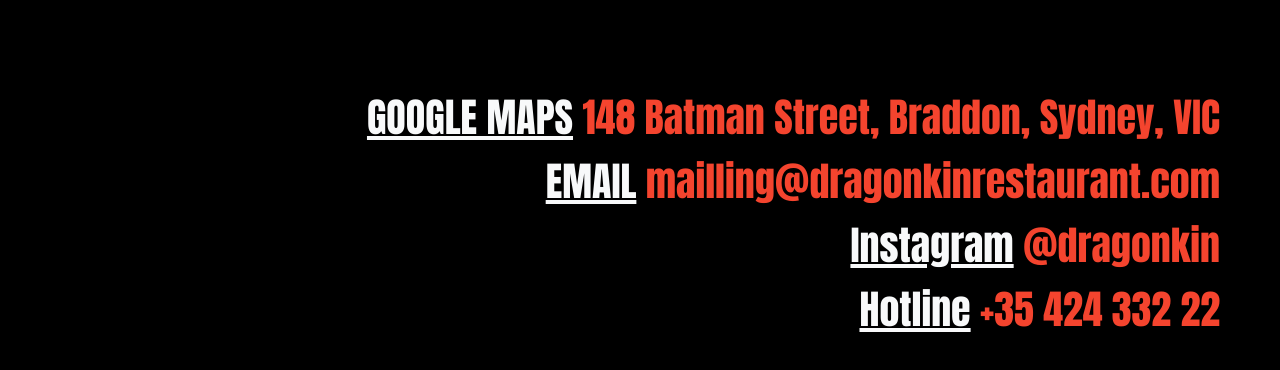
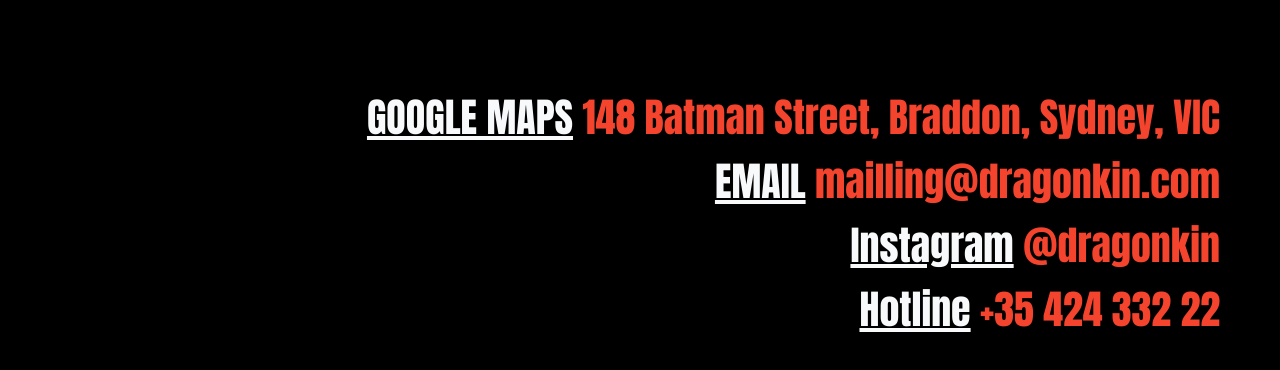
Before and after one commit to vd191/Dragon-Kin-Restaurant, a plain HTML site: page index.html in a window 1280 px wide. Shown: the part 752-1122 px from the top of the page. Drawn offline with Linux system fonts and the light colour scheme; a web font is replaced by a local one.

Commit message:
update email

```diff
--- a/index.html
+++ b/index.html
@@ -93,7 +93,7 @@
 				</p>
 				<p class="lead text-end display-6">
 					<a class="text-light" target="_blank" href="https://google.com">EMAIL</a>
-					<span class="text-primary-2">mailling@dragonkinrestaurant.com</span>
+					<span class="text-primary-2">mailling@dragonkin.com</span>
 				</p>
 				<p class="lead text-end display-6">
 					<a class="text-light" target="_blank" href="https://google.com">Instagram</a>
```
Also changed, not shown: gallery.html (+1 -1 lines), menu.html (+0 -27 lines), story.html (+1 -1 lines).
